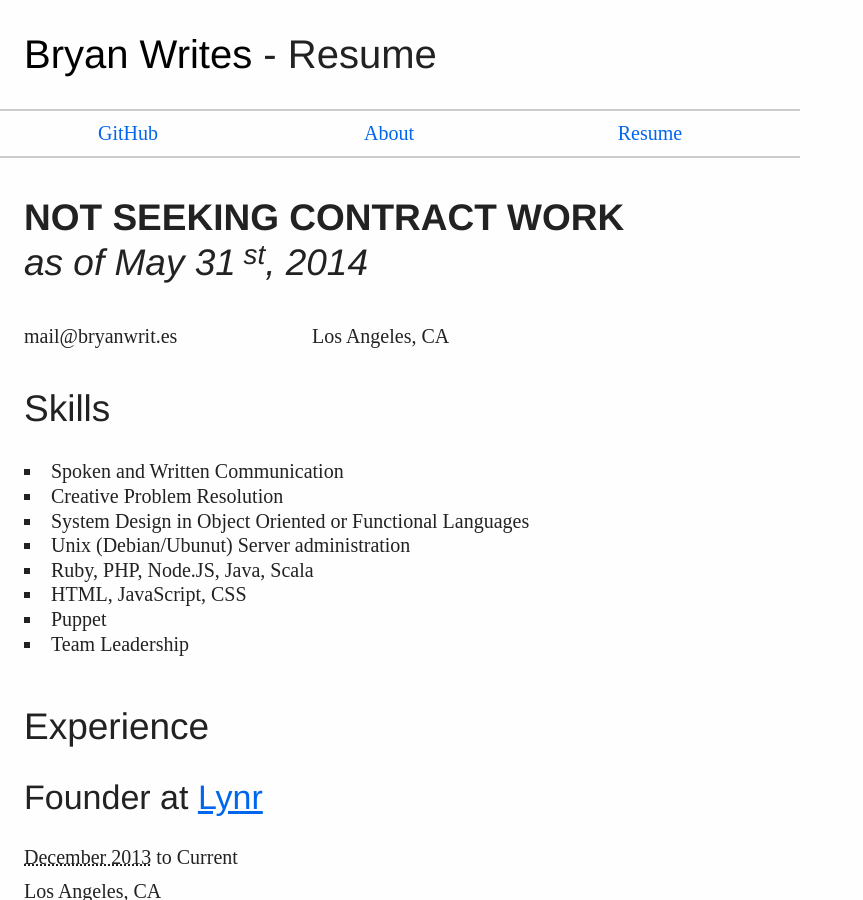
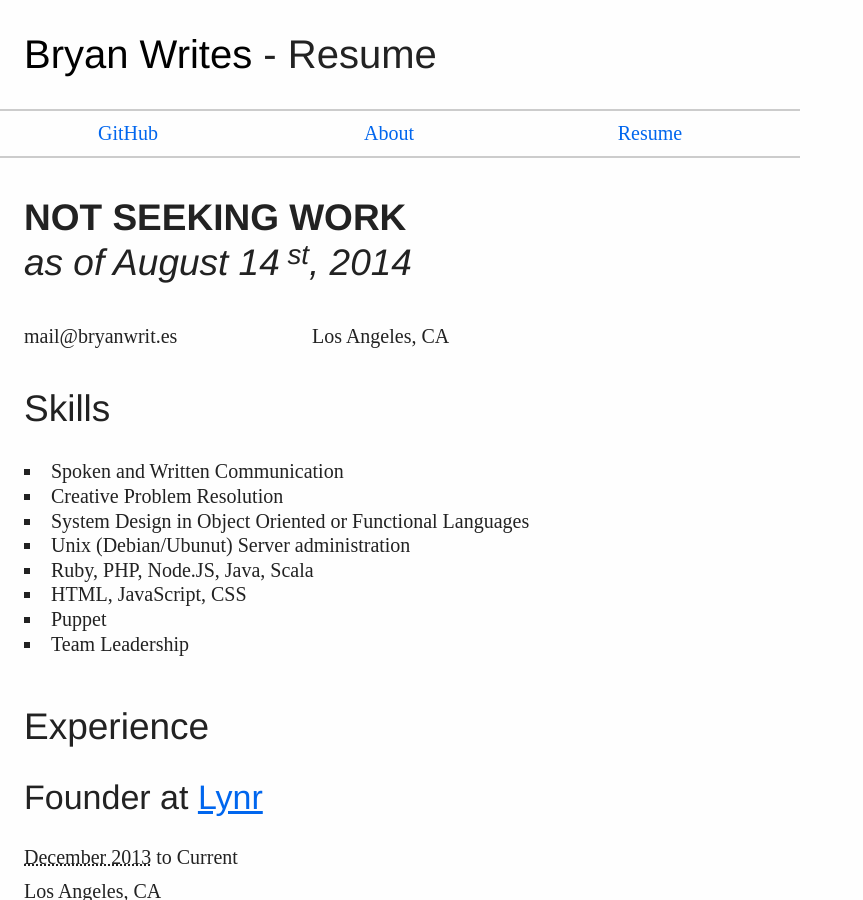
Before and after one commit to bryanjswift/bryanjswift.github.com, a Jekyll site: the page built from resume/index.html, in a window 1280 px wide and 900 px high. Shown: the whole window, without its empty margins (0-863 px from the left). Built offline with Jekyll 4.4.1, drawn with Linux system fonts in a browser that asks for light colours.

Commit message:
Last-updated today

```diff
--- a/resume/index.html
+++ b/resume/index.html
@@ -11,8 +11,8 @@
           <!-- fn, n for vcard -->
           <h1><span class="fn">Bryan</span> J <span class="n">Swift</span></h1>
           <h2 class="status">
-            <span class="working-not-working">Not Seeking Contract Work</span>
-            <span class="updated">as of May 31<sup>st</sup>, 2014</span>
+            <span class="working-not-working">Not Seeking Work</span>
+            <span class="updated">as of August 14<sup>st</sup>, 2014</span>
           </h2>
           <p class="contact">
             <!-- tel, type, value for vcard -->
```
